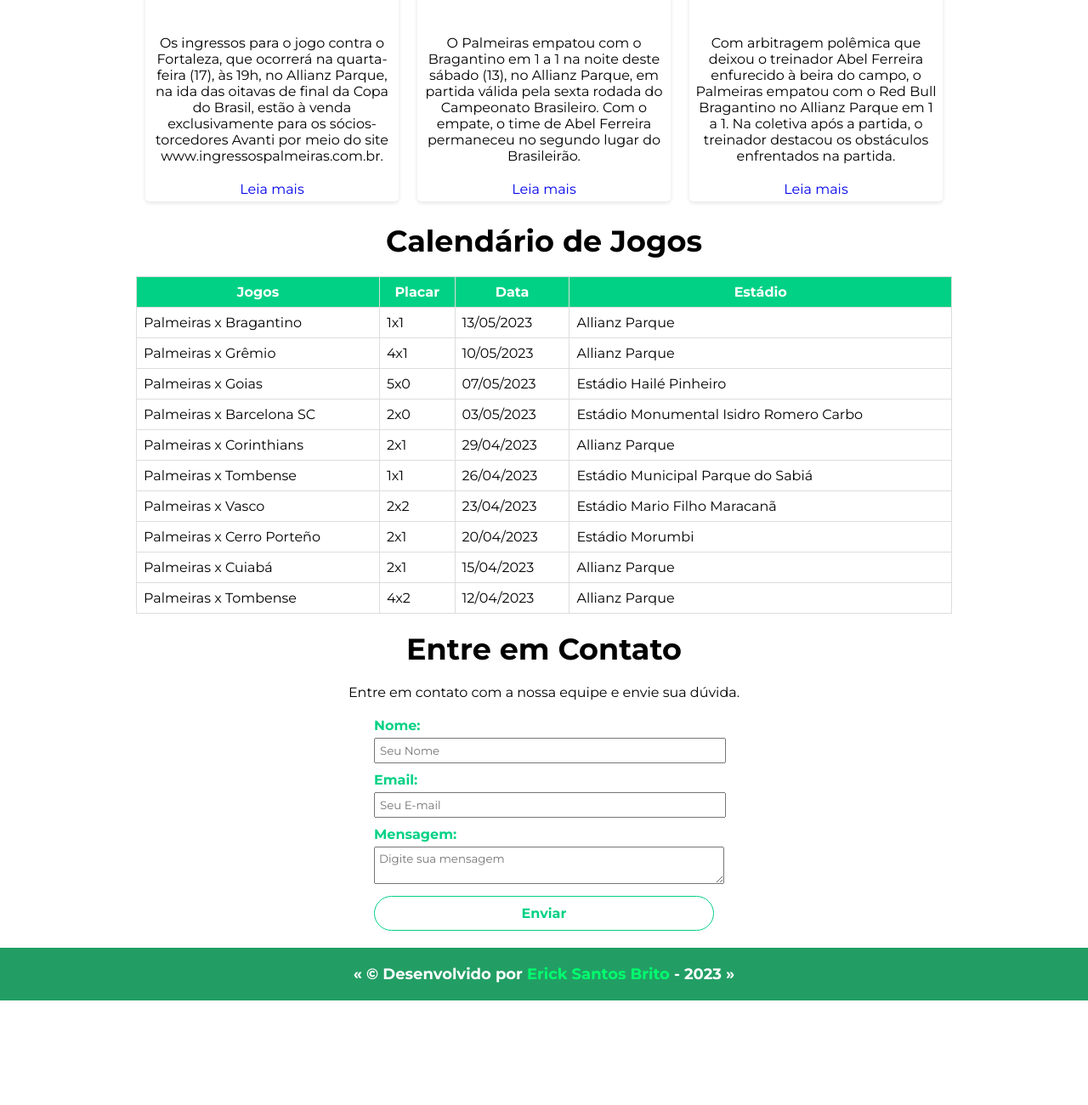
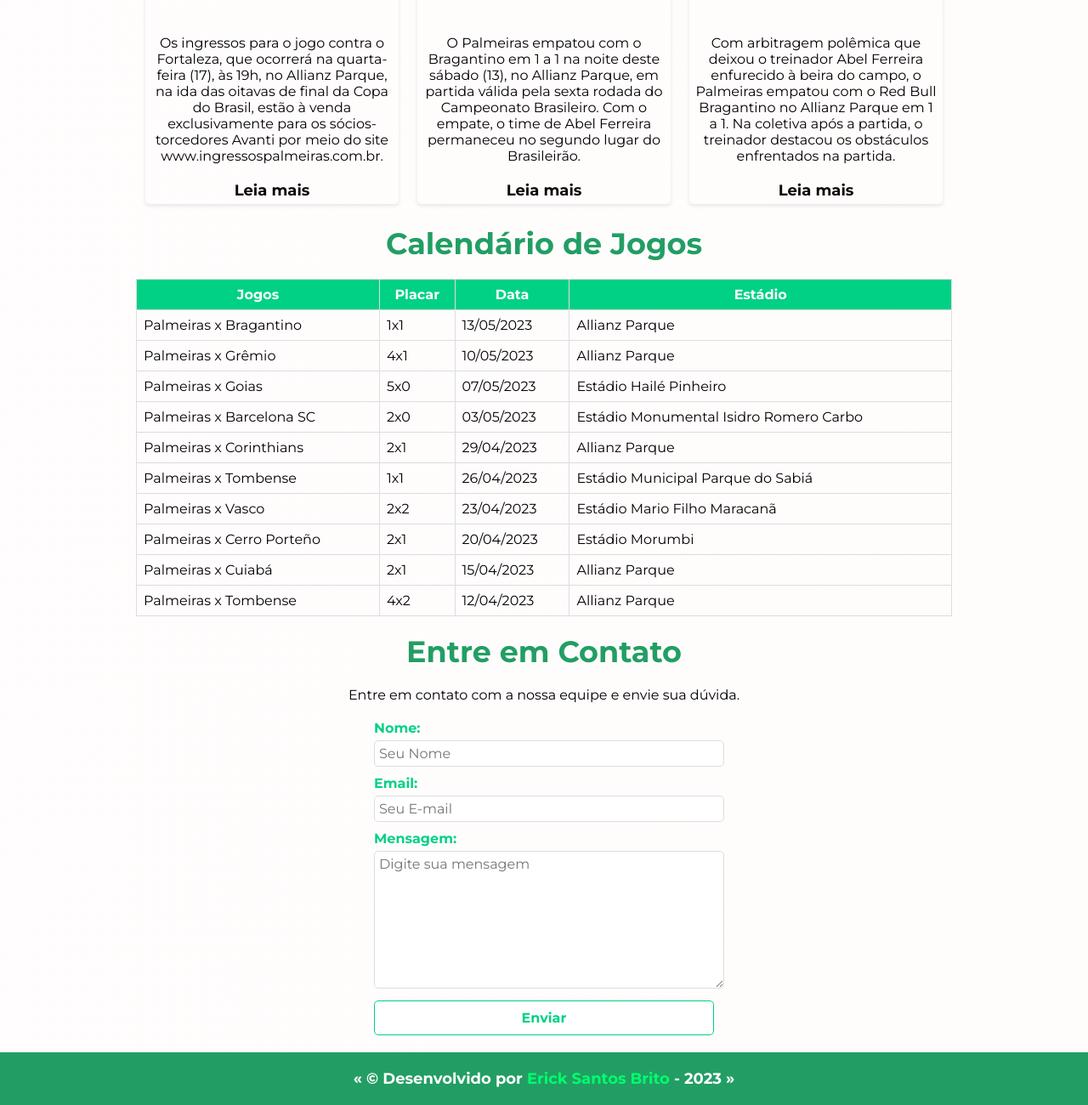
Before and after one commit to ericksntz/AW1-2023, a plain HTML site: page 2º Bimestre/Página Transição/index.html in a window 1280 px wide. Shown: the part 1474-2774 px from the top of the page at 85% size. Before the commit the page ends 2651 px from the top, so only its background shows below. Drawn offline with Linux system fonts and the light colour scheme.

Commit message:
Update style.css

```diff
--- a/2º Bimestre/Página Transição/style.css
+++ b/2º Bimestre/Página Transição/style.css
@@ -15,12 +15,13 @@
     margin-top: 20px;
     margin-bottom: 20px;
     cursor: pointer;
-    transition: .5s;
+    color: #229e64;
 }
 h1:hover {
     background: linear-gradient(0deg, rgba(0,194,133,1) 50%, rgba(18,219,98,1) 100%);
      -webkit-background-clip: text ;
     color: transparent;
+    transition: 1s;
 }
 
 h2 {
@@ -29,11 +30,15 @@
     margin-top: 20px;
     margin-bottom: 20px;
     cursor: pointer;
+    background: linear-gradient(0deg, rgba(0,194,133,1) 50%, rgba(18,219,98,1) 100%);
+    -webkit-background-clip: text ;
+    color: transparent;
 }
 
 h2:hover {
+    transition: .5s;
     color: #229e64;
-    transition: .5s;
+    transform: scale(1.1);
 }
 
 h3 {
@@ -43,12 +48,16 @@
     margin-bottom: 20px;
 }
 
+body {
+    background: conic-gradient(at 0% 0%, snow, white);
+}
+
 header {
     width: 100%;
     display: flex;
     justify-content: space-around;
     align-items: center;
-    background-color: #229e64;
+    background: conic-gradient(from -270deg at 110% 50%, cadetblue, darkgreen);
     box-shadow: 0px 2px 5px #e4e4e4;
 }
 
@@ -112,11 +121,11 @@
     box-shadow: 0px 2px 5px #e4e4e4;
     padding: 5px;
     cursor: pointer;
-    transition: .5s;
 }
 .news-item:hover {
     box-shadow: 0px 2px 5px #c4c4c4;
     transform: scale(1.1);
+    transition: .5s;
 }
 
 .news-item h2 {
@@ -131,6 +140,10 @@
 .news-item a {
     display: block;
     text-align: center;
+    text-decoration: none;
+    color: #0a0a0a;
+    font-size: 18px;
+    font-weight: bold;
 }
 .news-item p {
     text-align: center;
@@ -157,9 +170,12 @@
     background-color: #00d184;
     color: #fff;
 }
-
-
-
+tr{
+    transition: 0.5s;
+}
+tr:hover {
+    background-color: #dedede;
+}
 .contact-section {
     margin-top: 20px;
     text-align: center;
@@ -187,12 +203,19 @@
     margin-bottom: 10px;
     padding: 5px;
     width: 100%;
-    ;
+    border: 1px solid #ddd;
+    border-radius: 5px;
+    font-size: 16px;
+    color: #666;
 }
+.contact-form textarea {
+    height: 150px;
+}
+
   .contact-form button {
     padding: 10px;
     width: 100%;
-    border-radius: 50px;
+    border-radius: 5px;
     border: 1px solid #00d184;
     background-color: #fff;
     color: #00d184;
@@ -200,11 +223,11 @@
     font-size: 16px;
     cursor: pointer;
     transition: .5s;
+    transition-timing-function: ease-in-out;
 }
 .contact-form button:hover {
     background-color: #00d184;
     color: #fff;
-    transform: scale(1.02);
 }
 
 footer {
```
